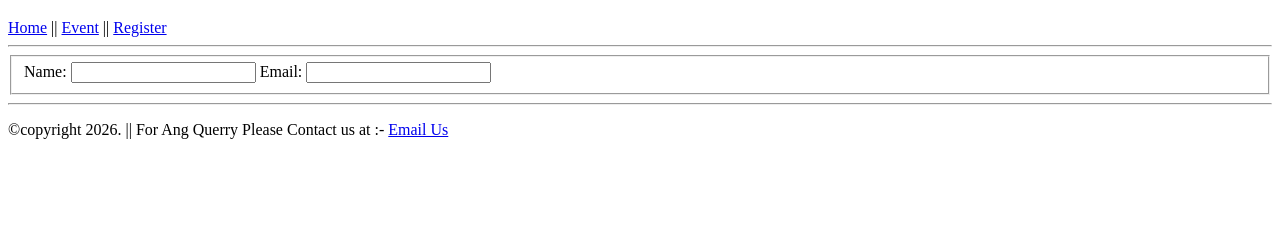
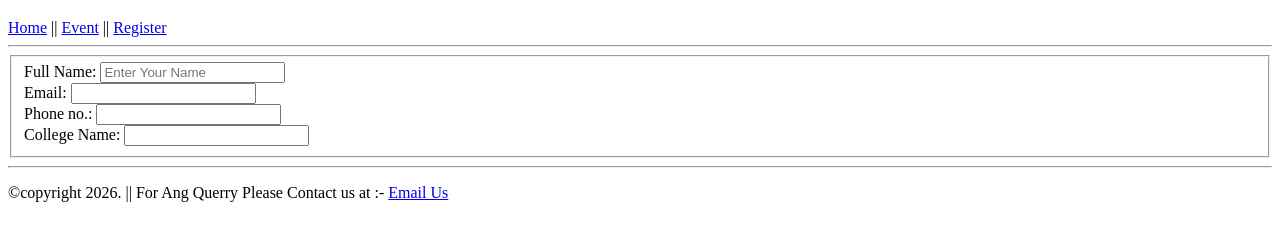
Before and after one commit to vickykumar8227/HTML_Project, a plain HTML site: page register.html in a window 1280 px wide. Shown: the part 61-302 px from the top of the page. Drawn offline with Linux system fonts and the light colour scheme.

Commit message:
edit in event section

```diff
--- a/register.html
+++ b/register.html
@@ -22,11 +22,15 @@
 
         <section>
             <fieldset>
-                <form action="">
-                    <label for="name">Name:</label>
-                    <input type="text" id="name">
+                <form action="#">
+                    <label for="name">Full Name:</label>
+                    <input type="text" id="name" placeholder="Enter Your Name"><br>
                     <label for="email">Email:</label>
-                    <input type="email" id="email" required>
+                    <input type="email" id="email" required><br>
+                    <label for="phone">Phone no.:</label>
+                    <input type="tle" id="phone" required><br>
+                    <label for="college">College Name:</label>
+                    <input type="text" id="college" required>
 
                 </form>
             </fieldset>
```
